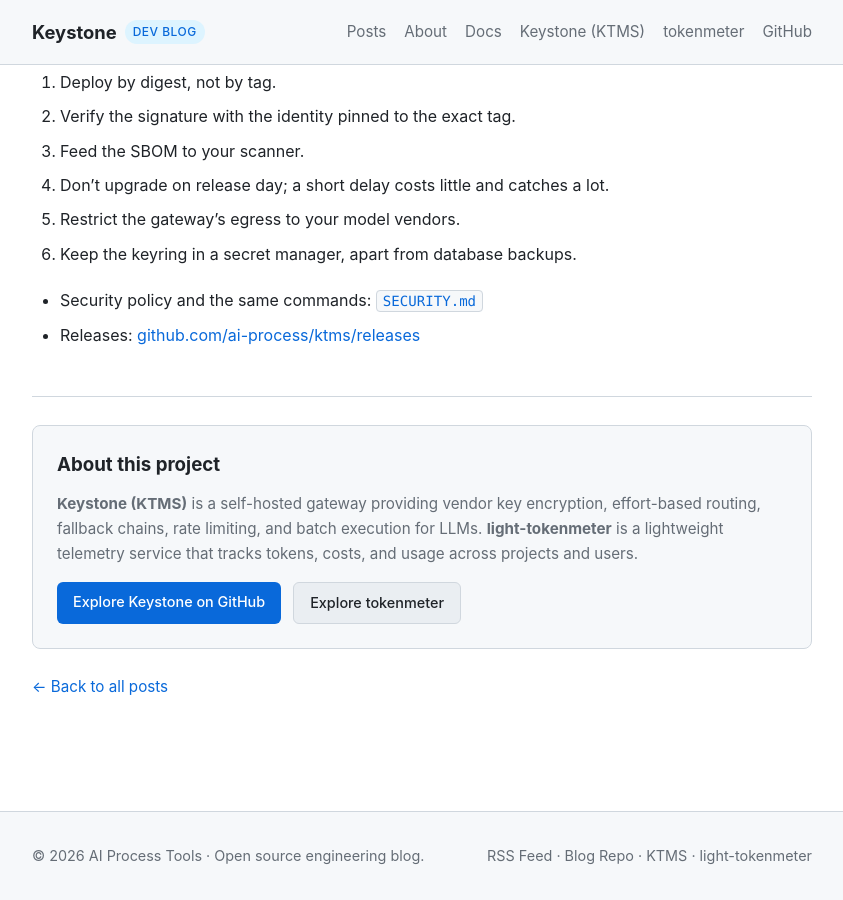
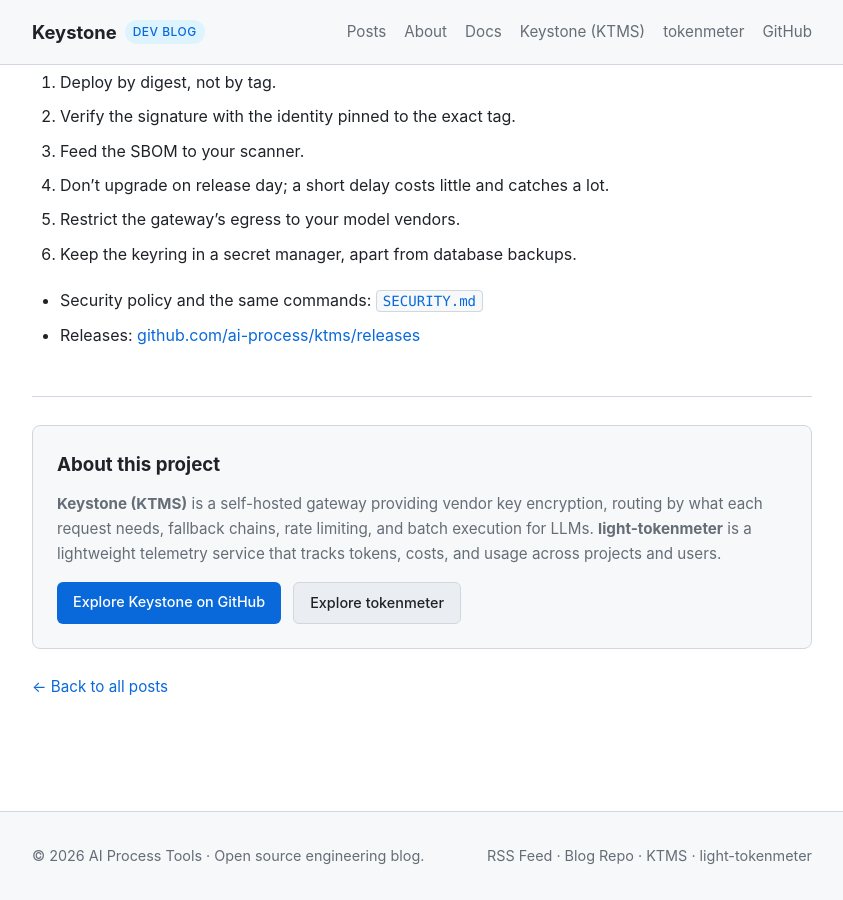
Before and after one commit to ai-process/blog, a Jekyll site: the page built from _posts/2026-11-01-verifying-a-keystone-release.md, in a window 1280 px wide and 900 px high, scrolled down 3215 px. Shown: the whole window, without its empty margins (218-1061 px from the left). Built offline with Jekyll 4.4.1, drawn with Linux system fonts in a browser that asks for light colours.

Commit message:
Blog for KTMS 1.7: needs in the post footer, notes on the 1.0 and auto-routing posts
Refs ai-process/docs#278

```diff
--- a/_layouts/post.html
+++ b/_layouts/post.html
@@ -32,7 +32,7 @@ layout: default
     <div class="post-footer-card">
       <h3>About this project</h3>
       <p>
-        <strong>Keystone (KTMS)</strong> is a self-hosted gateway providing vendor key encryption, effort-based routing, fallback chains, rate limiting, and batch execution for LLMs.
+        <strong>Keystone (KTMS)</strong> is a self-hosted gateway providing vendor key encryption, routing by what each request needs, fallback chains, rate limiting, and batch execution for LLMs.
         <strong>light-tokenmeter</strong> is a lightweight telemetry service that tracks tokens, costs, and usage across projects and users.
       </p>
       <div class="repo-buttons">
```
Also changed, not shown: _posts/2026-10-27-keystone-1-0.md (+4 -0 lines), _posts/2026-10-28-how-model-auto-decides.md (+4 -0 lines).
